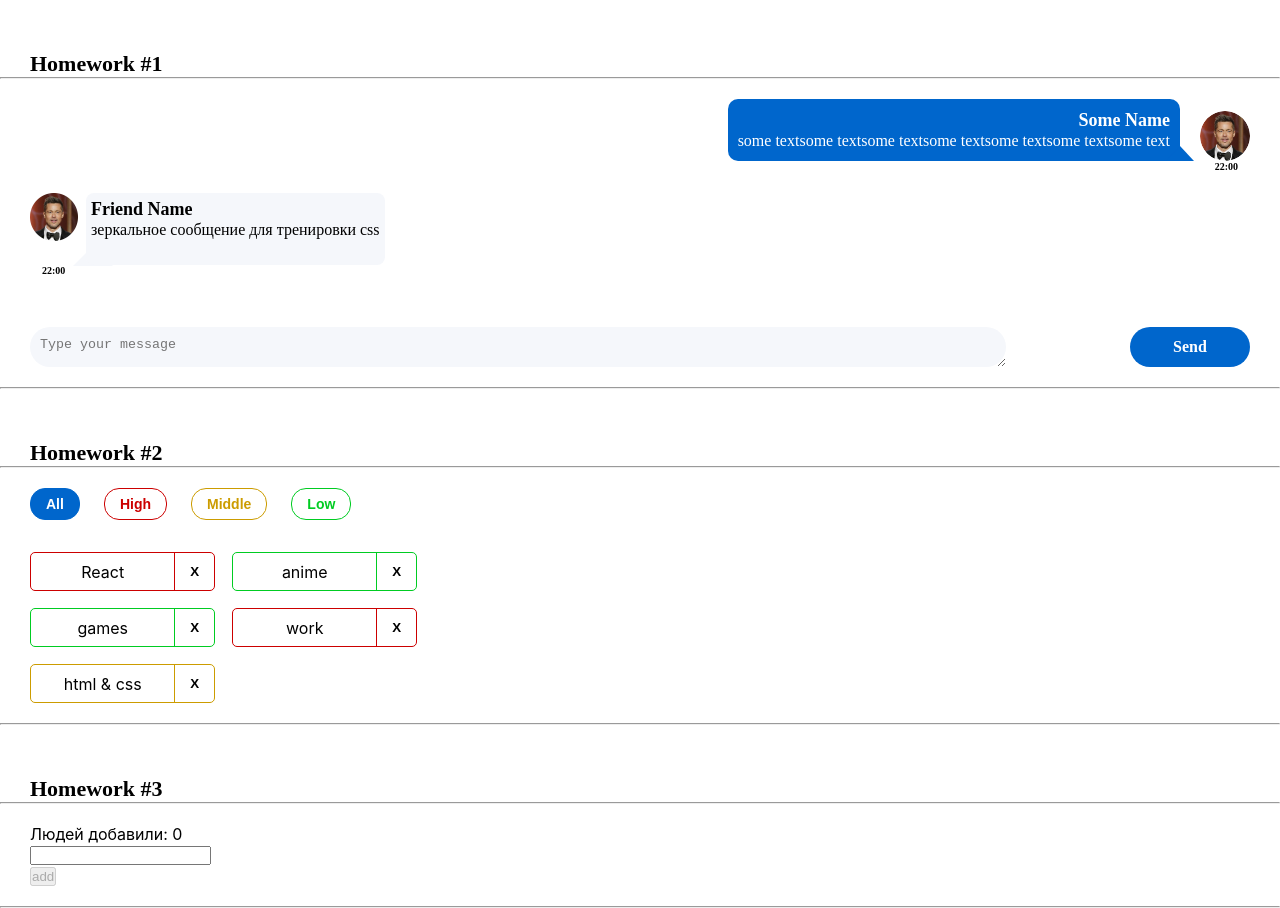
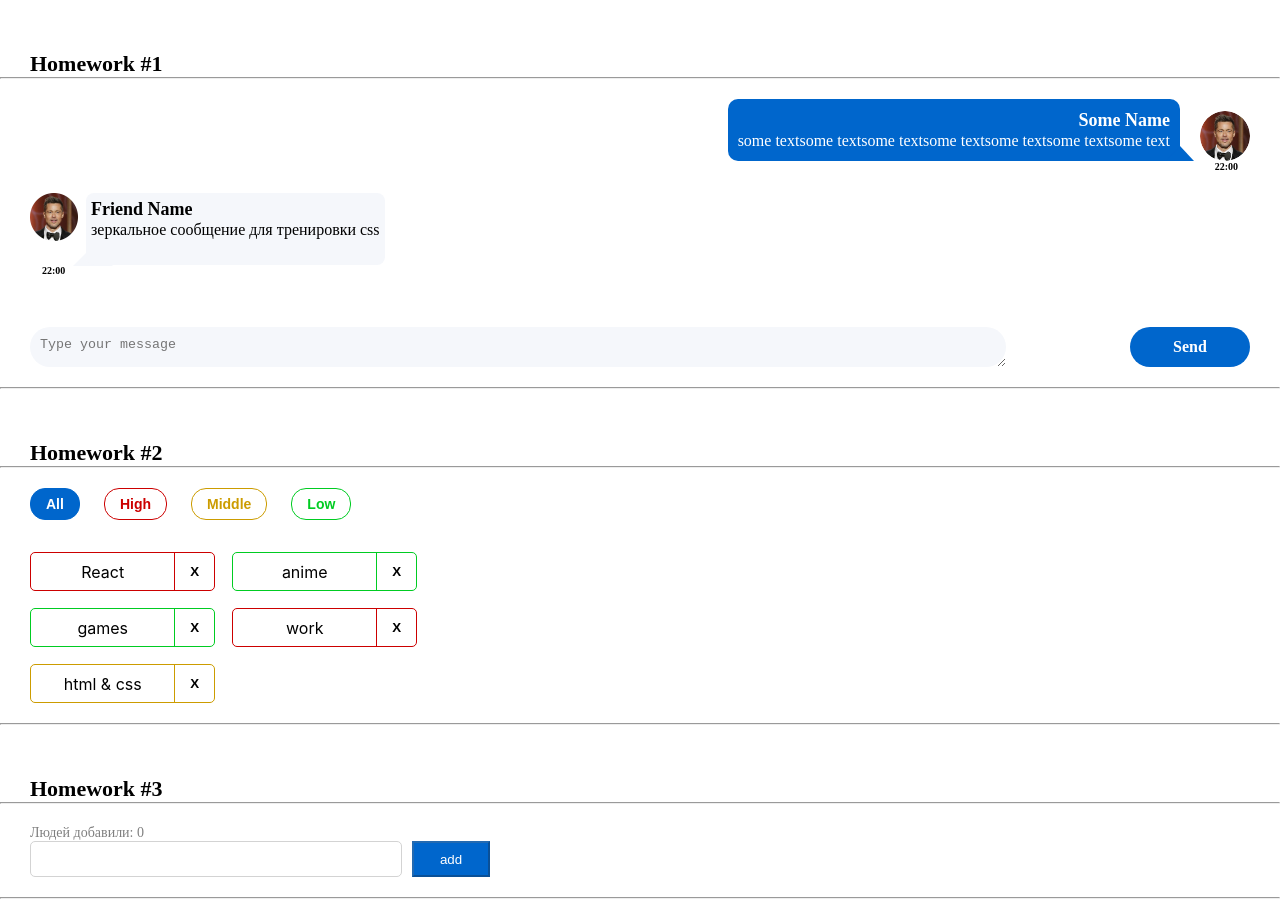
Before and after one commit to Mikro888/hw, a React (Create React App) app: page / in a window 1280 px wide. Built offline with nearby package versions, Linux system fonts and the light colour scheme.

Commit message:
hw3 logic fixed 2

```diff
--- a/src/s2-homeworks/hw03/Greeting.module.css
+++ b/src/s2-homeworks/hw03/Greeting.module.css
@@ -1,7 +1,9 @@
 .greetingForm {
+
 }
 
 .inputAndButtonContainer {
+    display: flex;
 }
 
 .error {
@@ -9,16 +11,30 @@
 }
 
 .input {
+    width: 372px;
+    height: 36px;
+    border-radius: 5px;
+    border: 1px solid lightgrey;
+
 }
 
 .input:focus {
 }
 
 .errorInput {
-    color:red;
+    width: 372px;
+    height: 36px;
+    border-radius: 5px;
+    border:1px solid red;
 }
 
 .button {
+    width: 78px;
+    height: 36px;
+    padding: 5px 24px;
+    margin-left: 10px;
+    background-color: #0066CC;
+    color:white;
 }
 
 .button:focus {
@@ -31,6 +47,12 @@
 }
 
 .text {
+    font-family: 'Montserrat';
+    font-style: normal;
+    font-weight: 400;
+    font-size: 14px;
+    line-height: 17px;
+    color: rgba(0, 0, 0, 0.5)
 }
 
 .greeting {
--- a/src/s2-homeworks/hw03/Greeting.tsx
+++ b/src/s2-homeworks/hw03/Greeting.tsx
@@ -3,13 +3,13 @@ import s from './Greeting.module.css'
 
 type GreetingPropsType = {
     name: string // need to fix any
-    setNameCallback: any // need to fix any
-    addUser: any // need to fix any
+    setNameCallback: (e: ChangeEvent<HTMLInputElement>) => void // need to fix any
+    addUser: () => void // need to fix any
     onBlur: any // need to fix any
-    onEnter: any // need to fix any
-    error: any // need to fix any
-    totalUsers: any // need to fix any
-    lastUserName?: any // need to fix any
+    onEnter: (e: KeyboardEvent<HTMLInputElement>) => void
+    error: string // need to fix any
+    totalUsers: number // need to fix any
+    lastUserName?: string // need to fix any
 }
 
 // презентационная компонента (для верстальщика)
@@ -25,7 +25,7 @@ const Greeting: React.FC<GreetingPropsType> = (
         lastUserName,
     } // деструктуризация пропсов
 ) => {
-    const inputClass = error?s.errorInput:"" // need to fix with (?:)
+    const inputClass = error ? s.errorInput : s.input // need to fix with (?:)
 
     return (
         <div id={'hw3-form'} className={s.greetingForm}>
--- a/src/s2-homeworks/hw03/GreetingContainer.tsx
+++ b/src/s2-homeworks/hw03/GreetingContainer.tsx
@@ -21,14 +21,15 @@ export const pureAddUser = (name: string, setError: any, setName: any, addUserCa
 export const pureOnBlur = (name: any, setError: any) => { // если имя пустое - показать ошибку
     if (name === "") {
         setError("Name should not be empty")
-    }else{setError("")
+    } else {
+        setError("")
     }
 }
 
 export const pureOnEnter = (e: any, addUser: any) => { // ес
-   if(e.code==="Enter"){
-       addUser(e.target.value)
-   }
+    if (e.code === "Enter") {
+        addUser(e.target.value)
+    }
 
     // ли нажата кнопка Enter - добавить
 }
@@ -45,11 +46,19 @@ const GreetingContainer: React.FC<GreetingContainerPropsType> = ({
     const [name, setName] = useState<string>('') // need to fix any
     const [error, setError] = useState<string>('') // need to fix any
 
-    const setNameCallback = (e: any) => { // need to fix any
-        setError("");
-        setName(e.currentTarget.value) // need to fix
+    const setNameCallback = (e: ChangeEvent<HTMLInputElement>) => { // need to fix any
+        const trimmedName = e.currentTarget.value.trim()
+        if (trimmedName) {
+            setName(e.currentTarget.value);
+            setError('')
+        } else {
+            setName("");
+            setError("name required")
+        }
+        // setError("");
+        // setName(e.currentTarget.value) // need to fix
 
-        error && setError('Name should not be empty')
+        // error && setError('Name should not be empty')
     }
     const addUser = () => {
         pureAddUser(name, setError, setName, addUserCallback)
@@ -59,13 +68,13 @@ const GreetingContainer: React.FC<GreetingContainerPropsType> = ({
         pureOnBlur(name, setError)
     }
 
-    const onEnter = (e: any) => {
+    const onEnter = (e: KeyboardEvent<HTMLInputElement>) => {
         pureOnEnter(e, addUser)
     }
 
     const totalUsers = users.length // need to fix
-    const lastUserName = totalUsers?
-        users[totalUsers - 1].name:
+    const lastUserName = totalUsers ?
+        users[totalUsers - 1].name :
         name
 
     return (
--- a/src/s2-homeworks/hw03/HW3.tsx
+++ b/src/s2-homeworks/hw03/HW3.tsx
@@ -1,5 +1,5 @@
-import React, { useState } from 'react'
-import { v1 } from 'uuid'
+import React, {useState} from 'react'
+import {v1} from 'uuid'
 import s2 from '../../s1-main/App.module.css'
 import GreetingContainer from './GreetingContainer'
 
@@ -24,7 +24,7 @@ export type UserType = {
 }
 
 export const pureAddUserCallback = (name: string, setUsers: any, users: Array<UserType>) => { // need to fix any
-    const user = {_id:v1(),name}
+    const user = {_id: v1(), name}
     setUsers([...users, user])
 }
 
```
